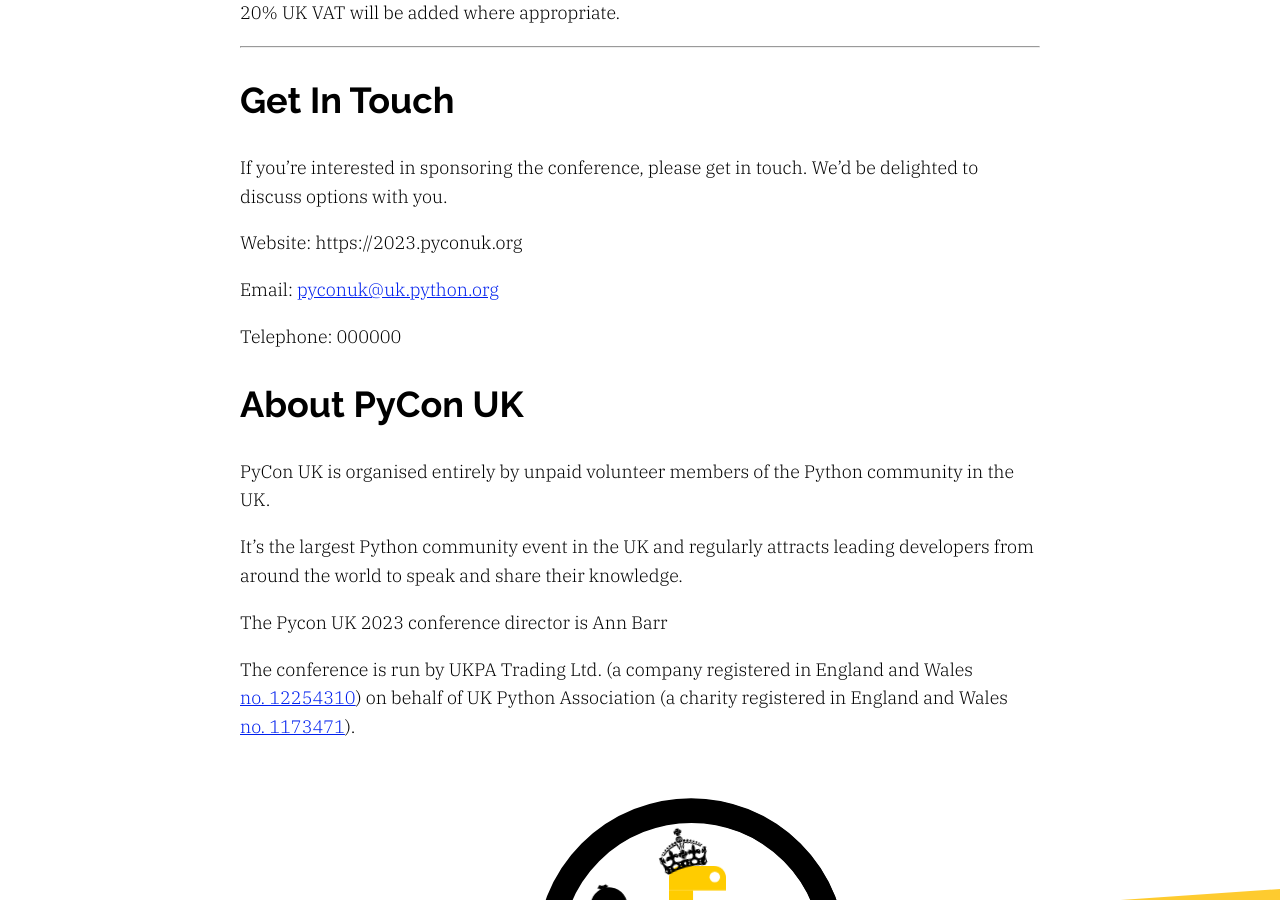
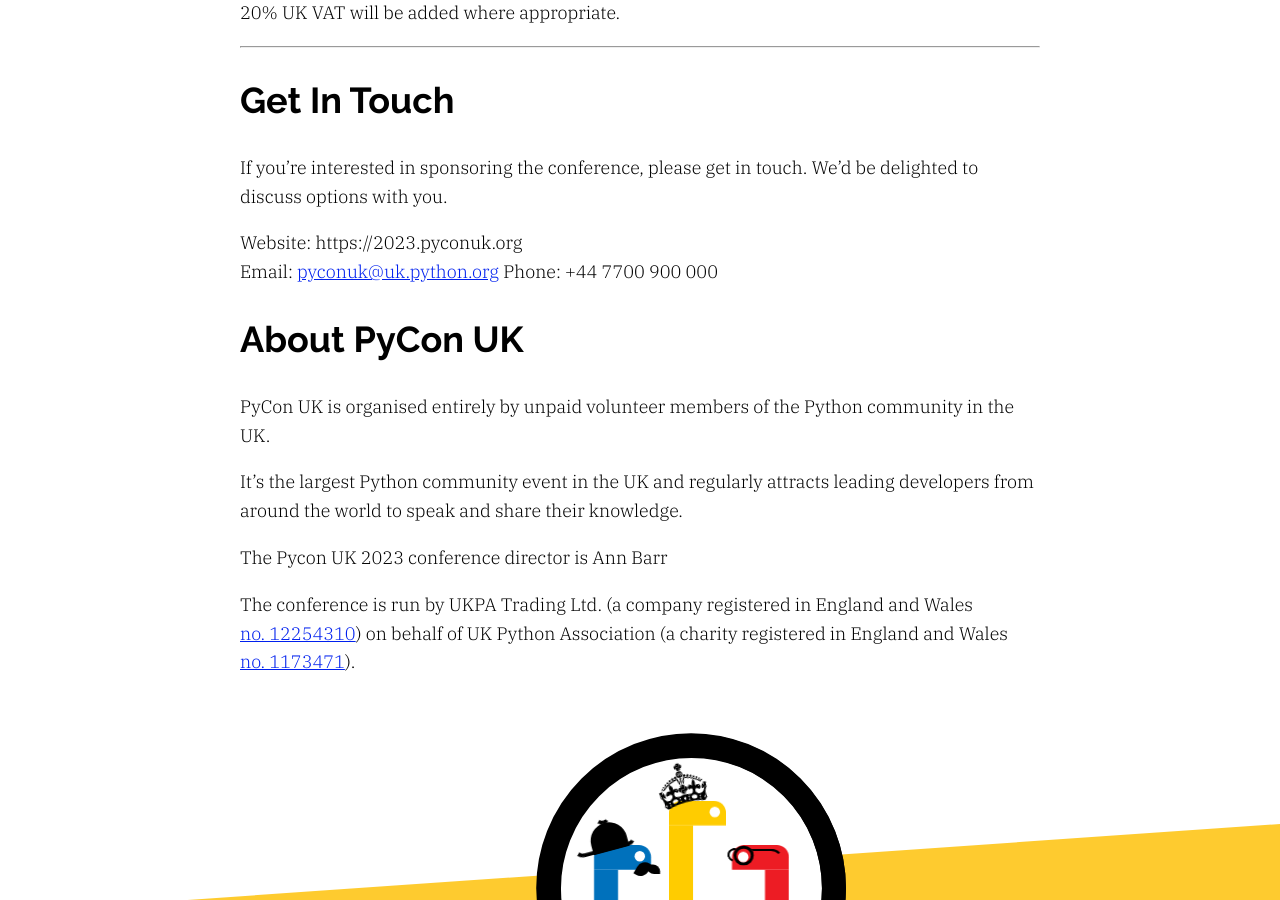
Before and after one commit to gma/2025.pyconuk.org, a Jekyll site: the page built from src/sponsor-prospectus.md, in a window 1280 px wide and 900 px high, scrolled down 1617 px. Built offline with Jekyll 4.4.1, drawn with Linux system fonts in a browser that asks for light colours.

Commit message:
Group contact info, put placeholder phone number

```diff
--- a/src/sponsor-prospectus.md
+++ b/src/sponsor-prospectus.md
@@ -124,9 +124,11 @@ layout: default
 <div class="slide">
   <h1>Get In Touch</h1>
   <p>If you’re interested in sponsoring the conference, please get in touch. We’d be delighted to discuss options with you.</p>
-  <p>Website: {{ site.url }}</p>
-  <p>Email: {{ "pyconuk@uk.python.org" | create_mailto_link }}</p>
-  <p>Telephone: 000000</p>
+  <p>
+     Website: {{ site.url }}<br />
+     Email: {{ "pyconuk@uk.python.org" | create_mailto_link }}
+     Phone: +44 7700 900 000
+  </p>
   <h1>About PyCon UK</h1>
   <p>PyCon UK is organised entirely by unpaid volunteer members of the Python community in the UK.</p>
   <p>It’s the largest Python community event in the UK and regularly attracts leading developers from around the world to speak and share their knowledge.</p>
```
